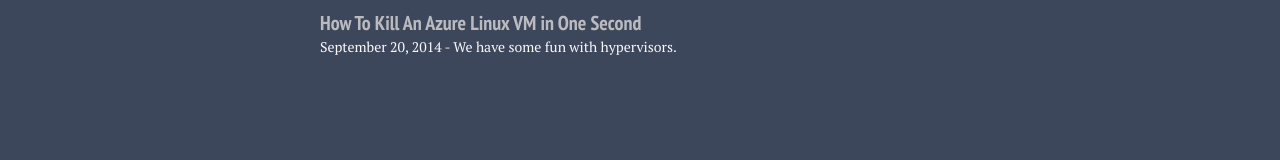
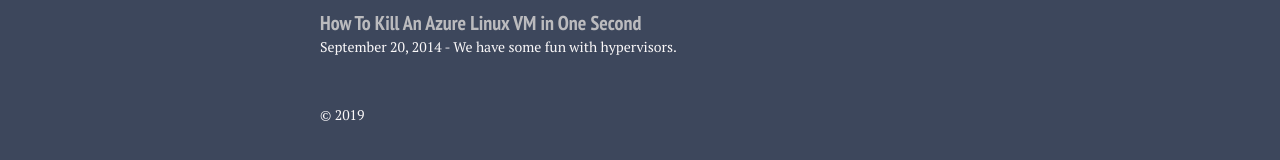
Before and after one commit to bgianfo/bgianfo.github.io, a Jekyll site: the page built from index.md, in a window 1280 px wide. Shown: the part 584-744 px from the top of the page. Built offline with Jekyll 4.4.1, drawn with Linux system fonts in a browser that asks for light colours; nearby versions of some CDN libraries.

Commit message:
Revert "No one really cares about my copyright. ;)"
This reverts commit 61df69988db03048fe613cc035294171617c8080.

```diff
--- a/_includes/_footer.html
+++ b/_includes/_footer.html
@@ -11,3 +11,5 @@
   </script>
 </div><!-- /.google-ads -->
 {% endif %}
+
+<span>&copy; {{ site.time | date: '%Y' }}</span>
```
